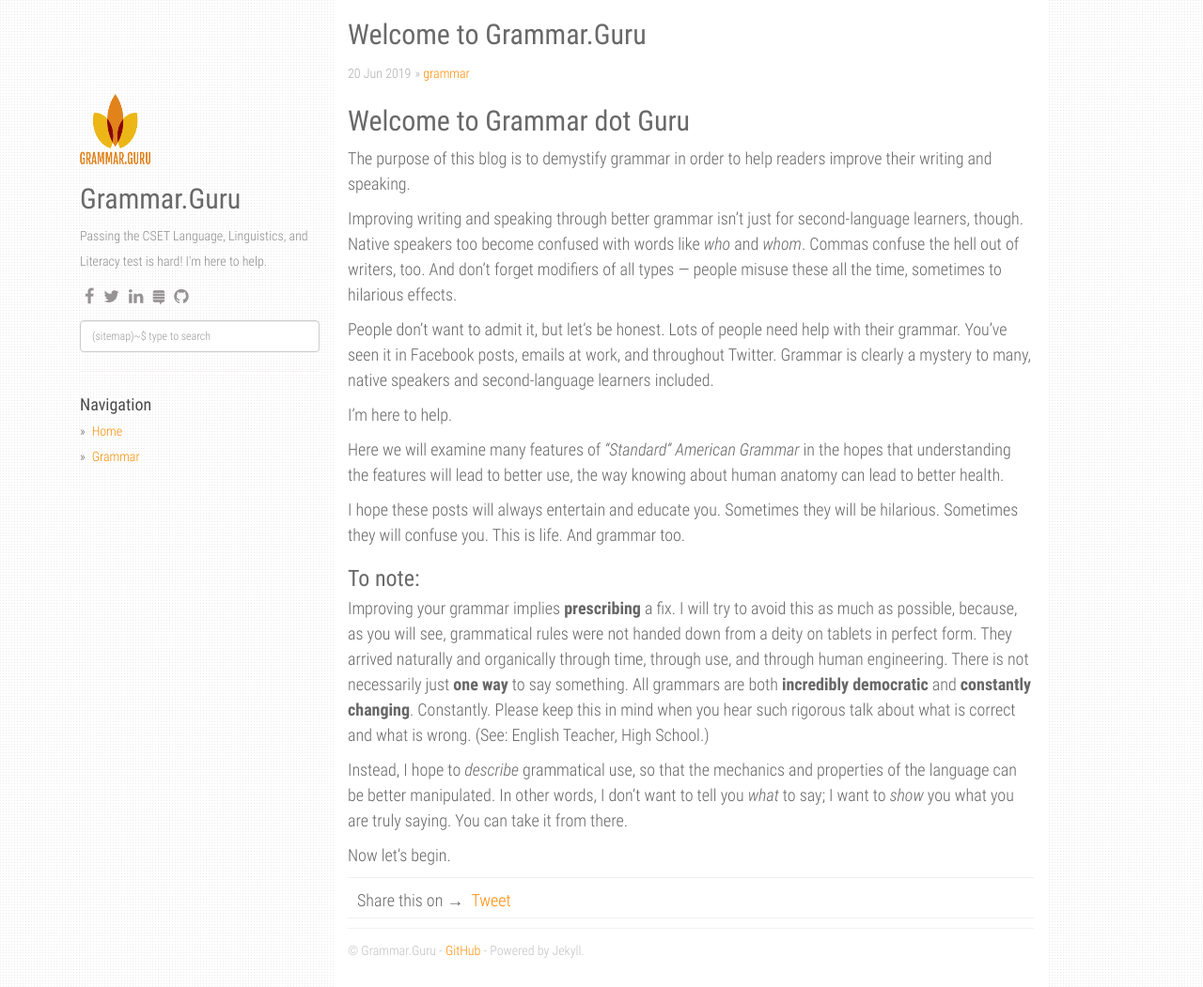
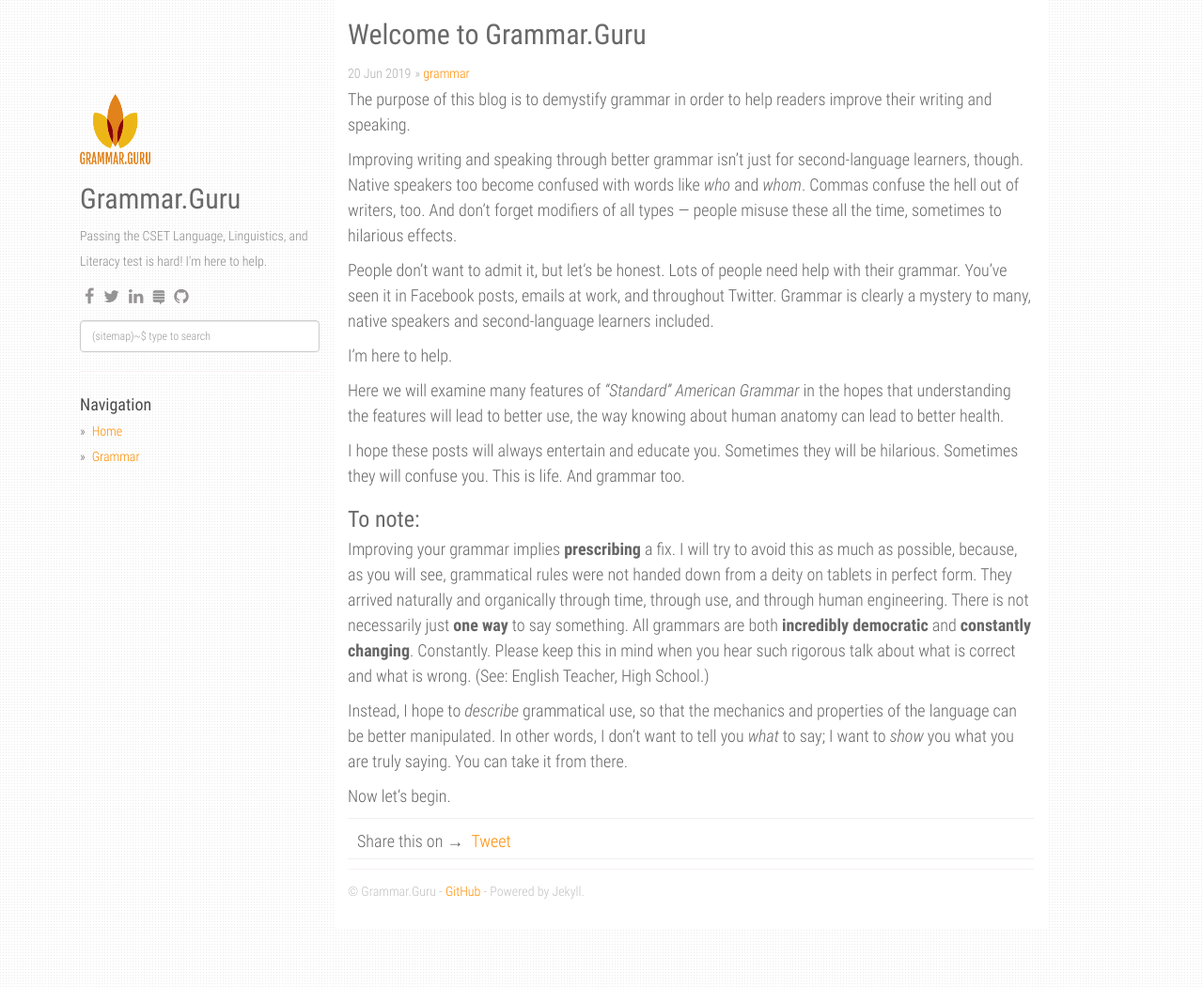
Before and after one commit to CMarcille/cmarcille.github.io, a Jekyll site: the page built from _posts/2019-06-21-Welcome.md, in a window 1280 px wide. Shown: the whole page at 94% size. Built offline with Jekyll 4.4.1, drawn with Linux system fonts in a browser that asks for light colours; comment, search, counter and statistics services are not loaded; grey boxes are pictures that could not be loaded.

Commit message:
Update 2019-06-21-Welcome.md

```diff
--- a/_posts/2019-06-21-Welcome.md
+++ b/_posts/2019-06-21-Welcome.md
@@ -4,7 +4,6 @@ title:  Welcome to Grammar.Guru
 date:   2019-06-21 00:6:23 +0530
 categories: [grammar]
 ---
-# Welcome to Grammar dot Guru
 
 The purpose of this blog is to demystify grammar in order to help readers improve their writing and speaking.
 
```
